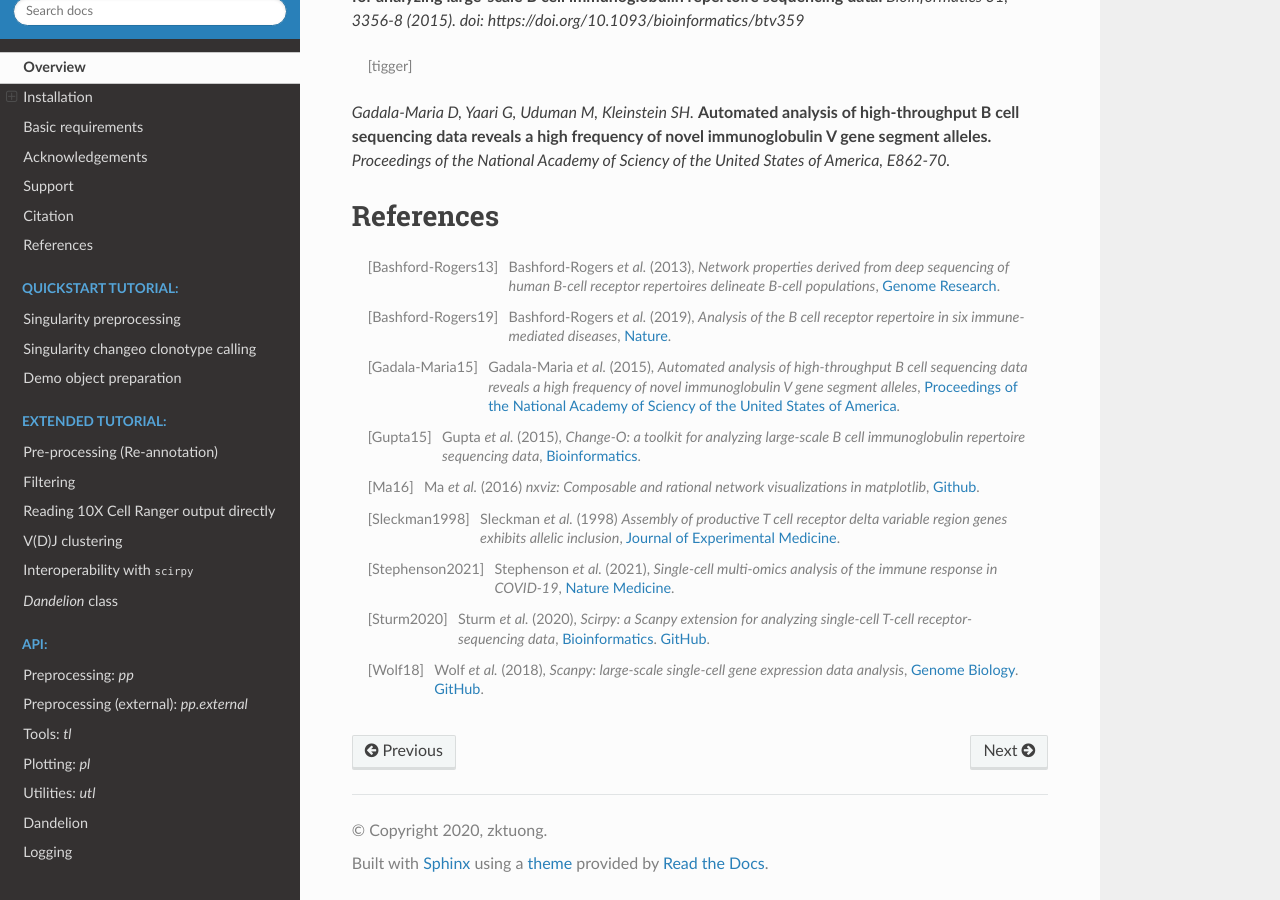
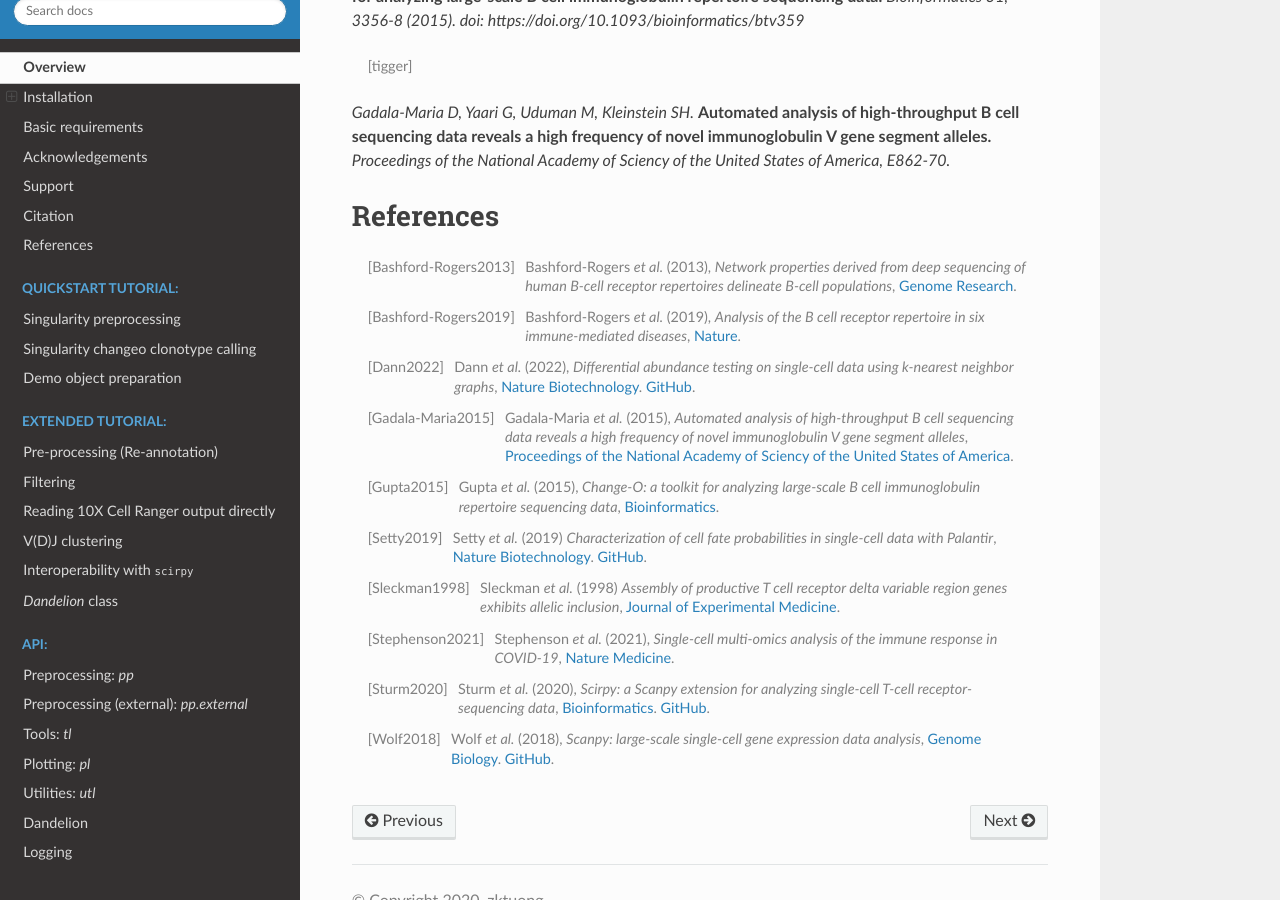
Before and after one commit to zktuong/dandelion, a Sphinx documentation site: the page built from docs/README.rst, in a window 1280 px wide and 900 px high, scrolled down 4542 px. Built offline with Sphinx 7.4.7 and the Read the Docs theme 2.0.0, drawn with Linux system fonts in a browser that asks for light colours; pages that are not in the unit, such as notebooks, are missing from menus; the version number could not be read and is left out.

Commit message:
fix references and add license for nxviz just to be upfront

```diff
--- a/docs/README.rst
+++ b/docs/README.rst
@@ -179,25 +179,31 @@ If you use the pre-processing tools/functions, please cite the relevant manuscri
 References
 ----------
 
-.. [Bashford-Rogers13] Bashford-Rogers *et al.* (2013),
+.. [Bashford-Rogers2013] Bashford-Rogers *et al.* (2013),
    *Network properties derived from deep sequencing of human B-cell receptor repertoires delineate B-cell populations*,
    `Genome Research <https://genome.cshlp.org/content/23/11/1874>`__.
 
-.. [Bashford-Rogers19] Bashford-Rogers *et al.* (2019),
+.. [Bashford-Rogers2019] Bashford-Rogers *et al.* (2019),
    *Analysis of the B cell receptor repertoire in six immune-mediated diseases*,
    `Nature <https://www.nature.com/articles/s41586-019-1595-3>`__.
 
-.. [Gadala-Maria15] Gadala-Maria *et al.* (2015),
+.. [Dann2022] Dann *et al.* (2022),
+   *Differential abundance testing on single-cell data using k-nearest neighbor graphs*,
+   `Nature Biotechnology <https://doi.org/10.1038/s41587-021-01033-z>`__.
+   `GitHub <https://github.com/emdann/milopy>`__.
+
+.. [Gadala-Maria2015] Gadala-Maria *et al.* (2015),
    *Automated analysis of high-throughput B cell sequencing data reveals a high frequency of novel immunoglobulin V gene segment alleles*,
    `Proceedings of the National Academy of Sciency of the United States of America <https://www.pnas.org/content/112/8/E862>`__.
 
-.. [Gupta15] Gupta *et al.* (2015),
+.. [Gupta2015] Gupta *et al.* (2015),
    *Change-O: a toolkit for analyzing large-scale B cell immunoglobulin repertoire sequencing data*,
    `Bioinformatics <https://academic.oup.com/bioinformatics/article/31/20/3356/195677>`__.
 
-.. [Ma16] Ma *et al.* (2016)
-   *nxviz: Composable and rational network visualizations in matplotlib*,
-   `Github <https://github.com/ericmjl/nxviz>`__.
+.. [Setty2019] Setty *et al.* (2019)
+   *Characterization of cell fate probabilities in single-cell data with Palantir*,
+   `Nature Biotechnology <https://doi.org/10.1038/s41587-019-0068-4>`__.
+   `GitHub <https://github.com/dpeerlab/Palantir>`__.
 
 .. [Sleckman1998] Sleckman *et al.* (1998)
    *Assembly of productive T cell receptor delta variable region genes exhibits allelic inclusion*,
@@ -212,7 +218,7 @@ References
    `Bioinformatics <https://academic.oup.com/bioinformatics/article/36/18/4817/5866543>`__.
    `GitHub <https://github.com/icbi-lab/scirpy>`__.
 
-.. [Wolf18] Wolf *et al.* (2018),
+.. [Wolf2018] Wolf *et al.* (2018),
    *Scanpy: large-scale single-cell gene expression data analysis*,
    `Genome Biology <https://doi.org/10.1186/s13059-017-1382-0>`__.
    `GitHub <https://github.com/theislab/scanpy>`__.
```
Also changed, not shown: dandelion/external/README.md, 1 other file.
